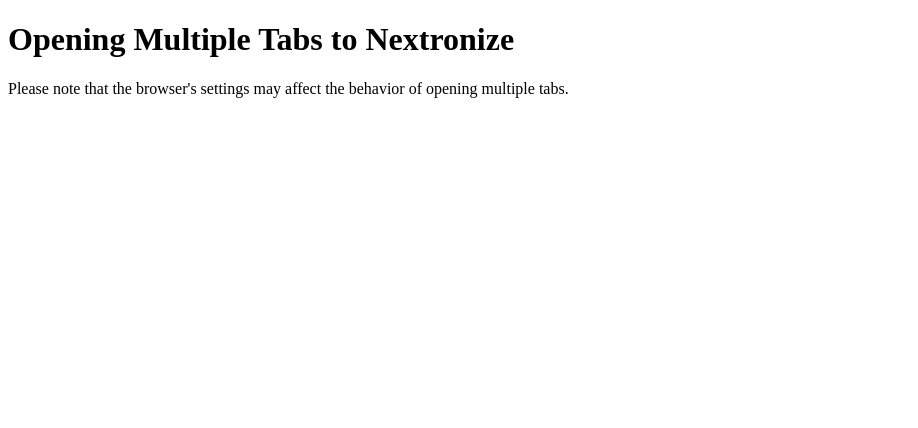
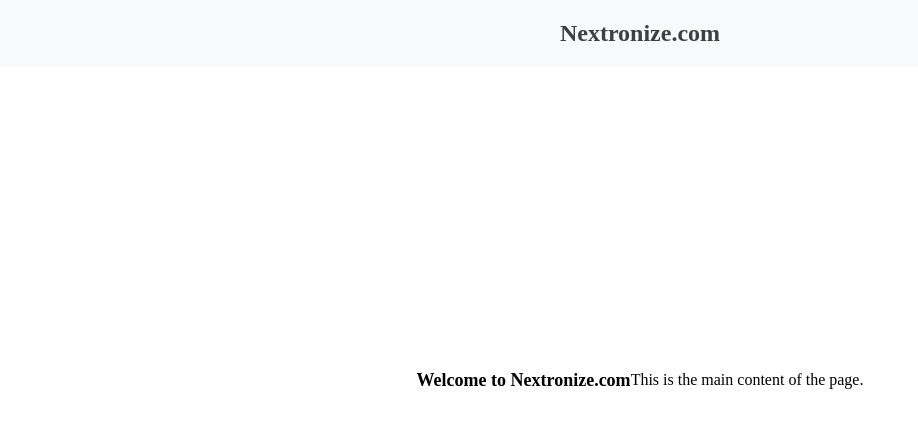
Before and after one commit to Nichu313/Nextronize, a plain HTML site: page index.html in a window 1280 px wide. Shown: the whole page, without its empty margins (0-918 px from the left). Drawn offline with Linux system fonts and the light colour scheme.

Commit message:
Update index.html

```diff
--- a/index.html
+++ b/index.html
@@ -1,24 +1,56 @@
 <!DOCTYPE html>
 <html>
 <head>
-  <title>Open Multiple Tabs</title>
-  <script>
-    // Immediately invoked function expression
-    (function() {
-      var url = 'https://nichu313.github.io/Nextronize/';
-      var totalTabs = 5;
+    <title>Nextronize</title>
+    <style>
+        html, body {
+            margin: 0;
+            padding: 0;
+            height: 100%;
+            overflow: hidden;
+        }
 
-      for (var i = 0; i < totalTabs; i++) {
-        var link = document.createElement('a');
-        link.href = url;
-        link.target = '_blank';
-        link.click();
-      }
-    })();
-  </script>
+        .header {
+            background-color: #f8f9fa;
+            color: #3c4043;
+            text-align: center;
+            padding: 20px;
+            position: absolute;
+            top: 0;
+            left: 0;
+            right: 0;
+        }
+
+        .content {
+            height: calc(100% - 40px); /* Subtract header height from total height */
+            display: flex;
+            justify-content: center;
+            align-items: center;
+        }
+
+        h1 {
+            font-size: 24px;
+            margin: 0;
+        }
+
+        h2 {
+            font-size: 18px;
+            margin: 0;
+        }
+
+        p {
+            font-size: 16px;
+            margin: 0;
+        }
+    </style>
 </head>
 <body>
-  <h1>Opening Multiple Tabs to Nextronize</h1>
-  <p>Please note that the browser's settings may affect the behavior of opening multiple tabs.</p>
+    <div class="header">
+        <h1>Nextronize.com</h1>
+    </div>
+    <div class="content">
+        <h2>Welcome to Nextronize.com</h2>
+        <p>This is the main content of the page.</p>
+    </div>
 </body>
 </html>
```
